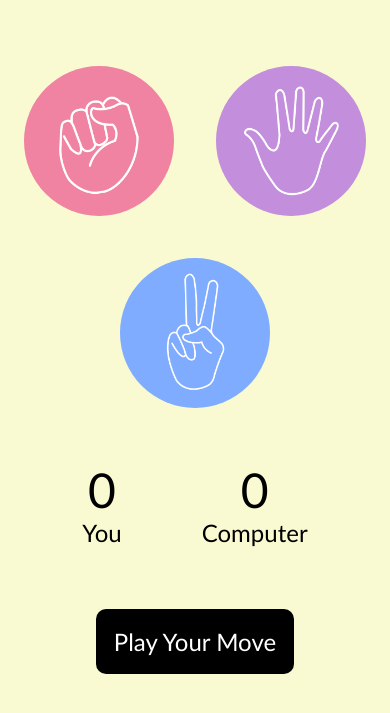
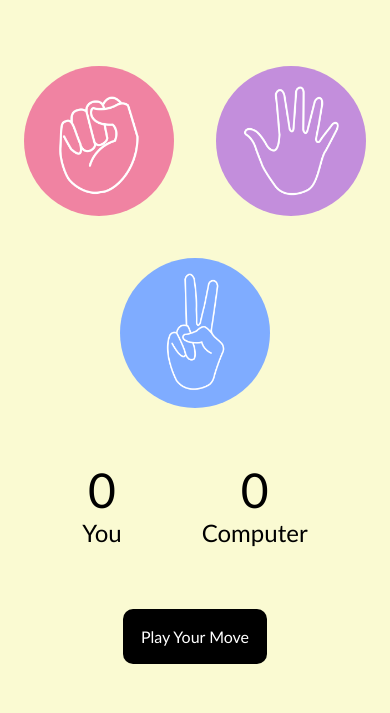
Before and after one commit to atulkumar0307/Rock-paper-scissor, a plain HTML site: page index.html in a window 390 px wide. Shown: the part 83-796 px from the top of the page. Drawn offline with Linux system fonts and the light colour scheme.

Commit message:
Update style.css

```diff
--- a/style.css
+++ b/style.css
@@ -70,4 +70,7 @@ img{
         height: 150px;
         width: 150px;
     }
+    .msg{
+        font-size: 1rem;
+    }
 }
```
